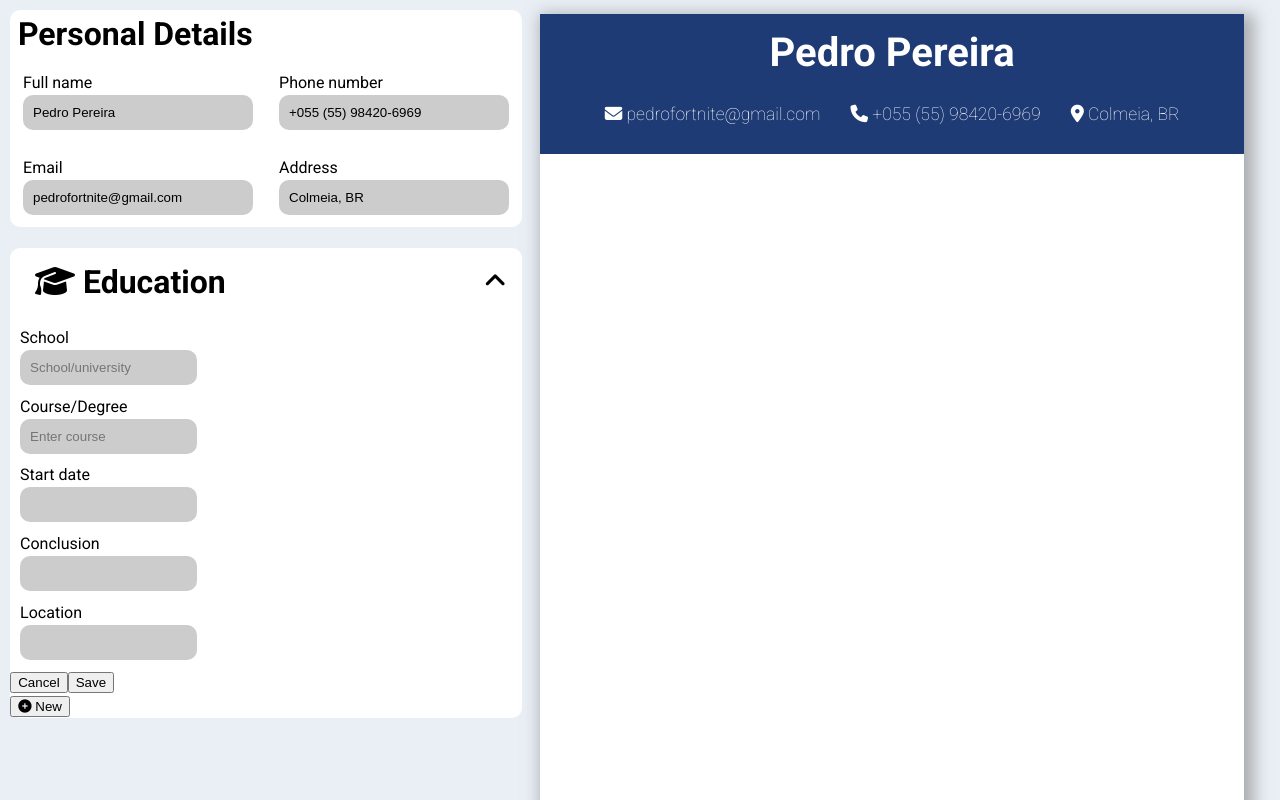
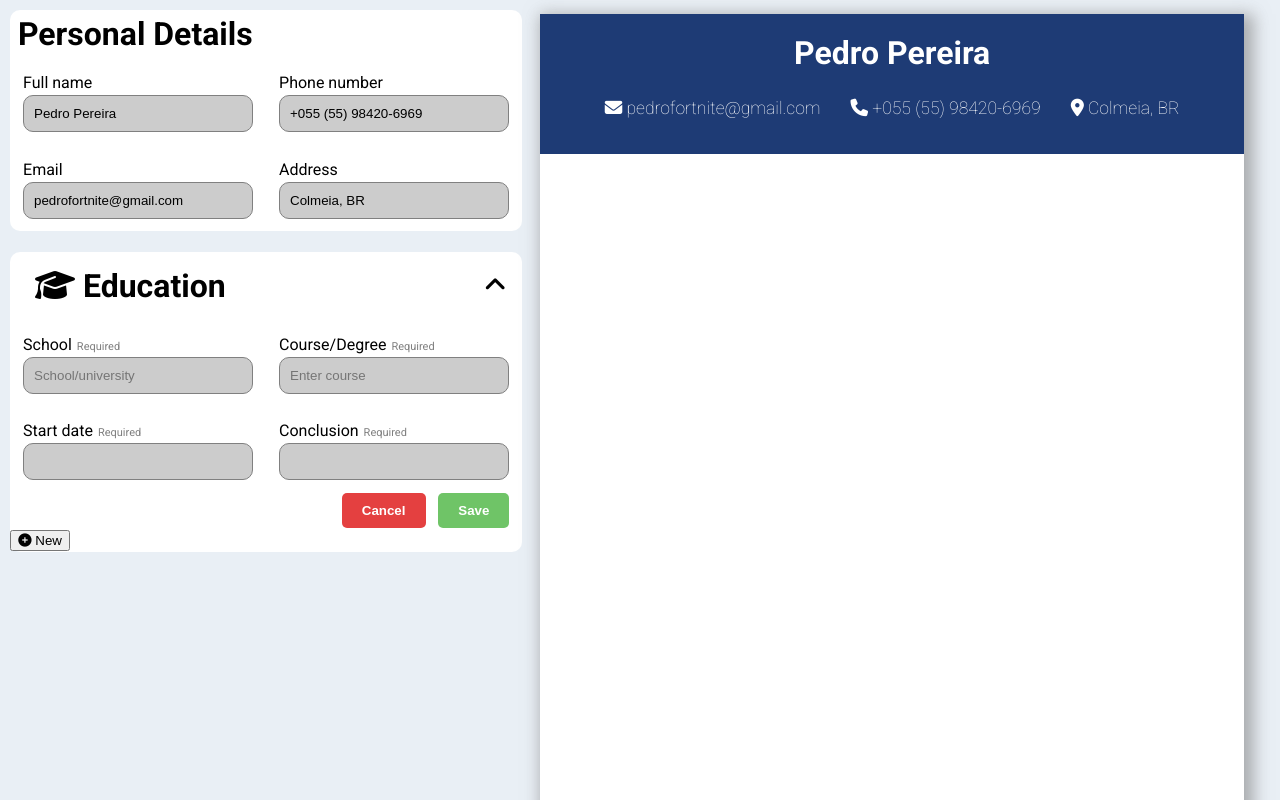
Before and after one commit to lythzz/cv-creator, a React (Vite) app: page / in a window 1280 px wide. Both pictures are taken after a click on the button "New". Shown: the top 800 px of the page. Built offline with nearby package versions, Linux system fonts and the light colour scheme.

Commit message:
updates on education section

```diff
--- a/src/Education.jsx
+++ b/src/Education.jsx
@@ -1,6 +1,6 @@
 import './styles/education.css'
 import Input from './input'
-import { useRef } from 'react'
+import { useRef, useState } from 'react'
 import { v1 as uuid }  from 'uuid'
 
 export default function Education({educationInfo, setInfo}){
@@ -8,19 +8,12 @@ export default function Education({educationInfo, setInfo}){
     const listRef = useRef(null)
     const dropdownRef = useRef(null)
     const bodyRef = useRef(null)
-
-    function toggleForm(){
-        const form = formRef.current
-        const list = listRef.current
-        if(form.classList.contains('hidden')){
-            form.classList.remove('hidden')
-            list.classList.add('hidden')
-        } else {
-            form.classList.add('hidden')
-            list.classList.remove('hidden')
-        }
-
-    }
+    const schoolRef = useRef(null)
+    const courseRef = useRef(null)
+    const startRef = useRef(null)
+    const endRef = useRef(null)
+    const locRef = useRef(null)
+    let editQueue = null;
 
     function dropDown(){
         const body = bodyRef.current
@@ -36,16 +29,97 @@ export default function Education({educationInfo, setInfo}){
 
     }
 
-    function Form({ preset, toggleForm}){
-        const schoolRef = useRef(null)
-        const courseRef = useRef(null)
-        const startRef = useRef(null)
-        const endRef = useRef(null)
-        const locRef = useRef(null)
+    function toggleForm(key = null){
+        const inputs = [
+            schoolRef.current,
+            courseRef.current,
+            startRef.current,
+            endRef.current
+        ]
+        inputs.map((input) => {
+            input.classList.remove('invalid')
 
-        function  handleItem(){
+        })
+        if(key && key!= 'cancel'){
+            editQueue = key
+            const info = educationInfo.filter((item) => item.id == key)
+            const preset = info[0]
+
+            schoolRef.current.value = preset.school
+            courseRef.current.value = preset.course
+            startRef.current.value = preset.start
+            endRef.current.value = preset.end
+            locRef.current.value = preset.location
+
+        } else if(key == 'cancel'){
+            schoolRef.current.value = ''
+            courseRef.current.value = ''
+            startRef.current.value = ''
+            endRef.current.value = ''
+            locRef.current.value = ''
+            editQueue = null;
+        } else{
+            editQueue = null;
+        }
+
+        const form = formRef.current
+        const list = listRef.current
+        if(form.classList.contains('hidden')){
+            form.classList.remove('hidden')
+            list.classList.add('hidden')
+        } else {
+            form.classList.add('hidden')
+            list.classList.remove('hidden')
+        }
+
+
+    }
+
+    function  handleItem(){
+        const inputs = [
+            schoolRef.current,
+            courseRef.current,
+            startRef.current,
+            endRef.current
+        ]
+        let invalid = false;
+        inputs.map((input) => {
+            if(input.value == ''){
+                input.classList.add('invalid')
+                invalid = true;
+            } else{
+                input.classList.remove('invalid')
+            }
+        })
+
+        if(invalid) return;
+
+
+        if(editQueue){
+            const copy = [...educationInfo]
+            let i = copy.map((item, index) => {
+                if(item.id==editQueue){
+                    return index
+                }
+            })
+            i = i.toString()
+
+            const item = {
+                school: school.value,
+                course: course.value,
+                start: start.value,
+                end: end.value,
+                location: location.value,
+                id: editQueue
+            }
+            copy[i] = item
+            setInfo(copy)
+            editQueue = null
             toggleForm()
-            const item = {
+        } else{
+
+            toggleForm()
+            const newItem = {
                 school: schoolRef.current.value,
                 course: courseRef.current.value,
                 start: startRef.current.value,
@@ -53,24 +127,24 @@ export default function Education({educationInfo, setInfo}){
                 location: locRef.current.value,
                 id: uuid()
             }
-            const cpy = educationInfo
-            cpy.push(item)
+            const cpy = [...educationInfo]
+            cpy.push(newItem)
 
             setInfo(cpy)
+        }
+    }
 
-        }
-
+    function Form(){
         return(
-            <div ref={formRef} className='hidden'>
+            <div ref={formRef} className='hidden form'>
                 <div className="inputGroup">
-                    <Input ref={schoolRef} type={'text'} dataKey={'school'} label={'School'} value={preset.school} ph={'School/university'}></Input>
-                    <Input ref={courseRef} type={'text'} dataKey={'title'} label={'Course/Degree'} value={preset.title} ph={'Enter course'}></Input>
-                    <Input ref={startRef} type={'text'} dataKey={'start'} label={'Start date'} value={preset.start} ph={''}></Input>
-                    <Input ref={endRef} type={'text'} dataKey={'end'} label={'Conclusion'} value={preset.end} ph={''}></Input>
-                    <Input ref={locRef} type={'text'} dataKey={'location'} label={'Location'} value={preset.location} ph={''}></Input>
+                    <Input ref={schoolRef} type={'text'} req={true} label={'School'} ph={'School/university'}></Input>
+                    <Input ref={courseRef} type={'text'} req={true} label={'Course/Degree'} ph={'Enter course'}></Input>
+                    <Input ref={startRef} type={'text'} req={true} label={'Start date'} ph={''}></Input>
+                    <Input ref={endRef} type={'text'} req={true} label={'Conclusion'} ph={''}></Input>
                 </div>
                 <div className="formBtns">
-                    <button className='formBtn' onClick={toggleForm} id='cancel'>Cancel</button>
+                    <button className='formBtn' onClick={() => toggleForm('cancel')} id='cancel'>Cancel</button>
                     <button className='formBtn' onClick={handleItem} id='save'>Save</button>
                 </div>
             </div>
@@ -82,9 +156,9 @@ export default function Education({educationInfo, setInfo}){
         return (
             <div >
                 {educationInfo.map((item) => (
-                    <div style={{display: 'flex'}}>
+                    <div key={item.id} onClick={() => toggleForm(item.id)} style={{display: 'flex'}}>
                         <div data-id={item.id} key={item.id}><strong>{item.course}</strong> <br></br> at {item.school}</div>
-                        <div></div>
+
                     </div>
 
                 ))}
@@ -100,11 +174,11 @@ export default function Education({educationInfo, setInfo}){
                     <button ref={dropdownRef} className="dropdown" onClick={dropDown}><i className="fa-solid fa-angle-up"></i></button>
                 </div>
                 <div ref={bodyRef} className="body">
-                <div ref={listRef}><List></List></div>
-                    <Form  toggleForm={toggleForm} preset={{}}></Form>
+                <div  ref={listRef}><List></List></div>
+                    <Form></Form>
                 </div>
                 <div className="footer">
-                    <button className="newEducation" onClick={toggleForm}><i className="fa-solid fa-circle-plus"></i> New</button>
+                    <button className="newEducation" onClick={() => toggleForm(null)}><i className="fa-solid fa-circle-plus"></i> New</button>
                 </div>
             </div>
         </>
--- a/src/input.jsx
+++ b/src/input.jsx
@@ -1,8 +1,8 @@
 import { forwardRef, useState } from "react";
 import './styles/input.css'
-const Input = forwardRef(({label, type, ph,  onChange, dataKey, value}, ref) => (
-        <div className="inputContainer">
-            <label className="formLabel">{label}</label>
+const Input = forwardRef(({label, type, ph, req,  onChange, dataKey, value, id}, ref) => (
+        <div className="inputContainer" id={id}>
+            <label className="formLabel">{label}{req ? <span>Required</span>:''}</label>
             <input className="formInput" ref={ref} value={value} data-key={dataKey} placeholder={ph} type={type} onChange={onChange}></input>
         </div>
     )
--- a/src/styles/education.css
+++ b/src/styles/education.css
@@ -1,5 +1,5 @@
 .container{
-    width: 40vw;
+    width: max(40vw, 400px);
     margin: 4% 2%;
     background-color: white;
     border-radius: 10px;
@@ -14,3 +14,46 @@
 .hidden{
     display: none;
 }
+
+.inputGroup{
+    width: 100%;
+    display: grid;
+    grid-template-columns: 50% 50%;
+}
+
+.form{
+    width: 100%;
+}
+
+#cancel, #save{
+    padding: 10px 20px;
+    margin: 0 2.5% 0 0;
+    border-radius: 5px;
+    border: none;
+    color: rgb(255, 255, 255);
+    font-weight: bolder;
+    transition: transform .2s;
+}
+
+#cancel{
+    background-color: rgb(228, 64, 64);
+}
+
+#save{
+    background-color: rgb(111, 196, 103);
+}
+
+#cancel:hover{
+    background-color:  rgb(196, 0, 0);
+    transform: scale(1.05);
+    cursor: pointer;
+}
+#save:hover{
+    background-color: rgb(13, 160, 0);
+    transform: scale(1.05);
+    cursor: pointer;
+}
+.formBtns{
+    width: 100%;
+    text-align: right;
+}
--- a/src/styles/forms.css
+++ b/src/styles/forms.css
@@ -1,5 +1,5 @@
 .personalContainer{
-    width: 40vw;
+    width: max(40vw, 400px);
     margin: 2%;
     display: grid;
     grid-template-columns: 50% 50%;
@@ -8,4 +8,5 @@
 }
 h1{
     margin: 0 3%;
+    font-size: 2rem;
 }
--- a/src/styles/input.css
+++ b/src/styles/input.css
@@ -8,5 +8,20 @@
     padding: 10px;
     background-color: rgb(204, 204, 204);
     border-radius: 10px 10px;
-    border: none;
+    border: 1px solid grey;
 }
+.invalid{
+    border-color: rgb(233, 95, 95);
+    border-width: 2px;
+}
+
+span{
+    font-size: 11px;
+    color: grey;
+    padding-left: 5px;
+}
+
+#locationInput{
+    grid-column: 1 / 3;
+    margin: 2.5%;
+}
```
